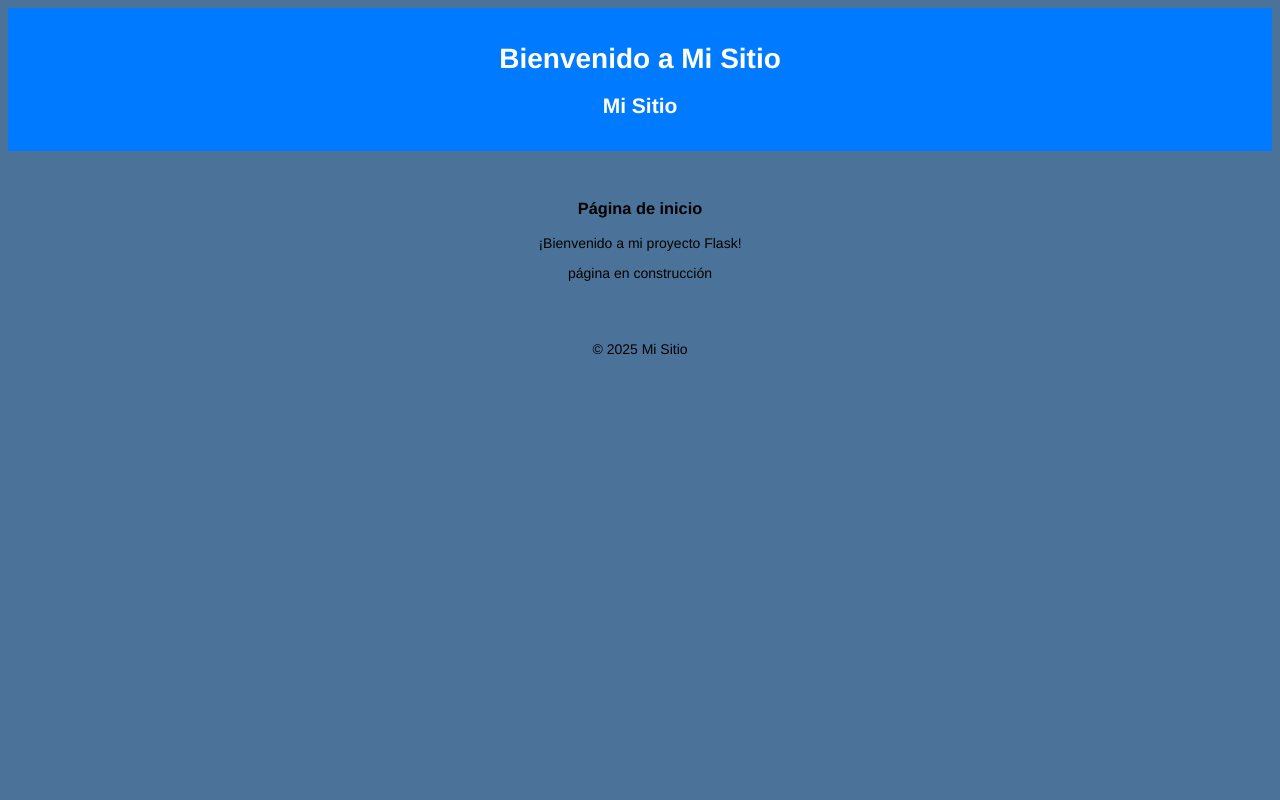
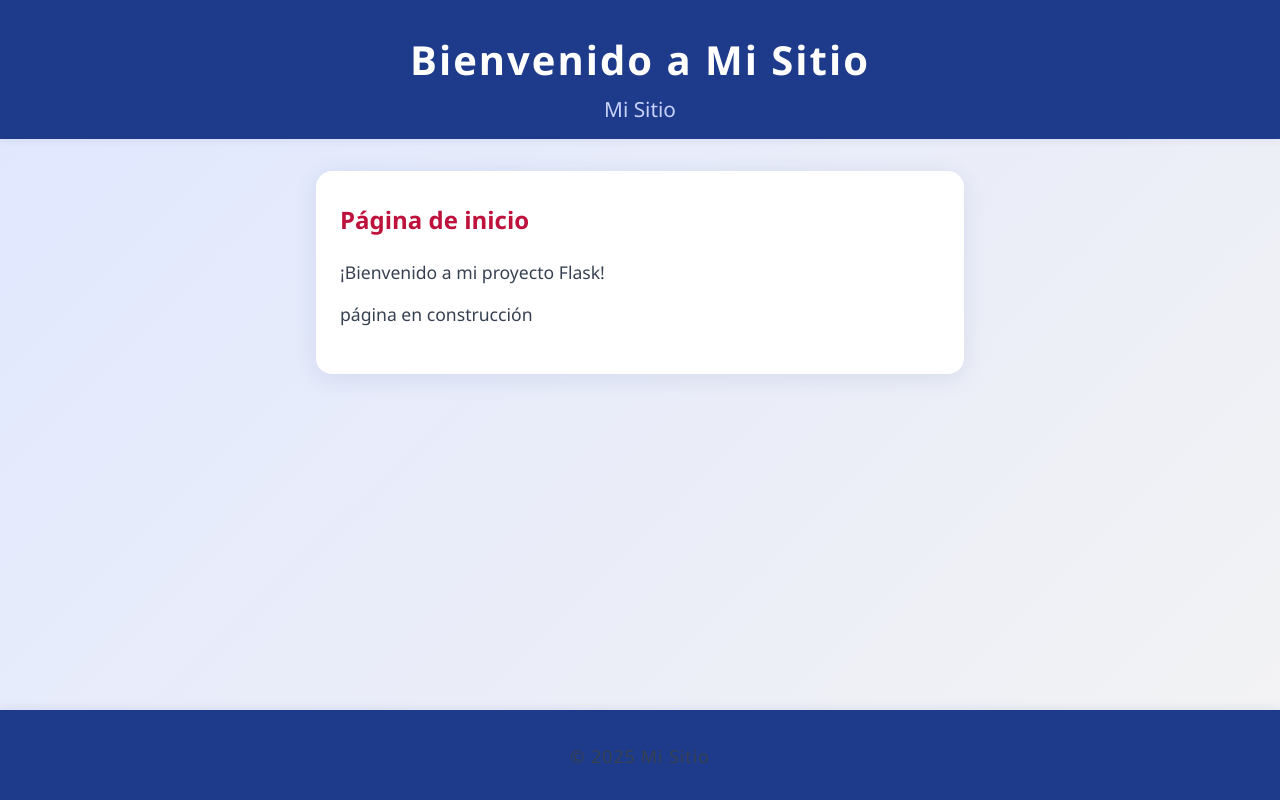
Before and after one commit to sabhas24/SitiosHistoricosApp, a Python web app: template admin/src/web/templates/home.html in a window 1280 px wide. Run offline with Jinja, Linux system fonts and the light colour scheme; the template is opened without the code that fills it, so the values that code supplies are empty.

Commit message:
Ajusto hoja de estilos en style.css

```diff
--- a/admin/static/style.css
+++ b/admin/static/style.css
@@ -1,24 +1,62 @@
 body {
-  background-color: #4B7399;
-  font-family: 'Montserrat', Helvetica, sans-serif;
-  font-size: 14px;
-  text-align: center;
+  font-family: "Segoe UI", Arial, sans-serif;
+  background: linear-gradient(135deg, #e0e7ff 0%, #f3f3f3 100%);
+  margin: 0;
+  padding: 0;
+  min-height: 100vh;
 }
 
 header {
-    background-color: #007BFF;
-    color: white;
-    padding: 1rem;
-    text-align: center;
+  background: #1e3a8a;
+  color: #fff;
+  padding: 32px 0 16px 0;
+  text-align: center;
+  box-shadow: 0 2px 8px rgba(30, 58, 138, 0.08);
+}
+
+header h1 {
+  margin: 0;
+  font-size: 2.5rem;
+  letter-spacing: 2px;
+}
+
+header h2 {
+  margin: 8px 0 0 0;
+  font-size: 1.3rem;
+  font-weight: 400;
+  color: #c7d2fe;
 }
 
 main {
-    padding: 2rem;
-    text-align: center;
+  background: #fff;
+  max-width: 600px;
+  margin: 32px auto;
+  padding: 32px 24px;
+  border-radius: 16px;
+  box-shadow: 0 4px 24px rgba(30, 58, 138, 0.1);
+}
+
+h3 {
+  color: #be123c;
+  font-size: 1.5rem;
+  margin-top: 0;
+}
+
+p {
+  color: #374151;
+  font-size: 1.1rem;
+  margin-bottom: 16px;
 }
 
 footer {
-  width: 75%;
-  margin: 0 auto;
   text-align: center;
+  padding: 16px 0;
+  background: #1e3a8a;
+  color: #fff;
+  position: fixed;
+  width: 100%;
+  bottom: 0;
+  font-size: 1rem;
+  letter-spacing: 1px;
+  box-shadow: 0 -2px 8px rgba(30, 58, 138, 0.08);
 }
```
